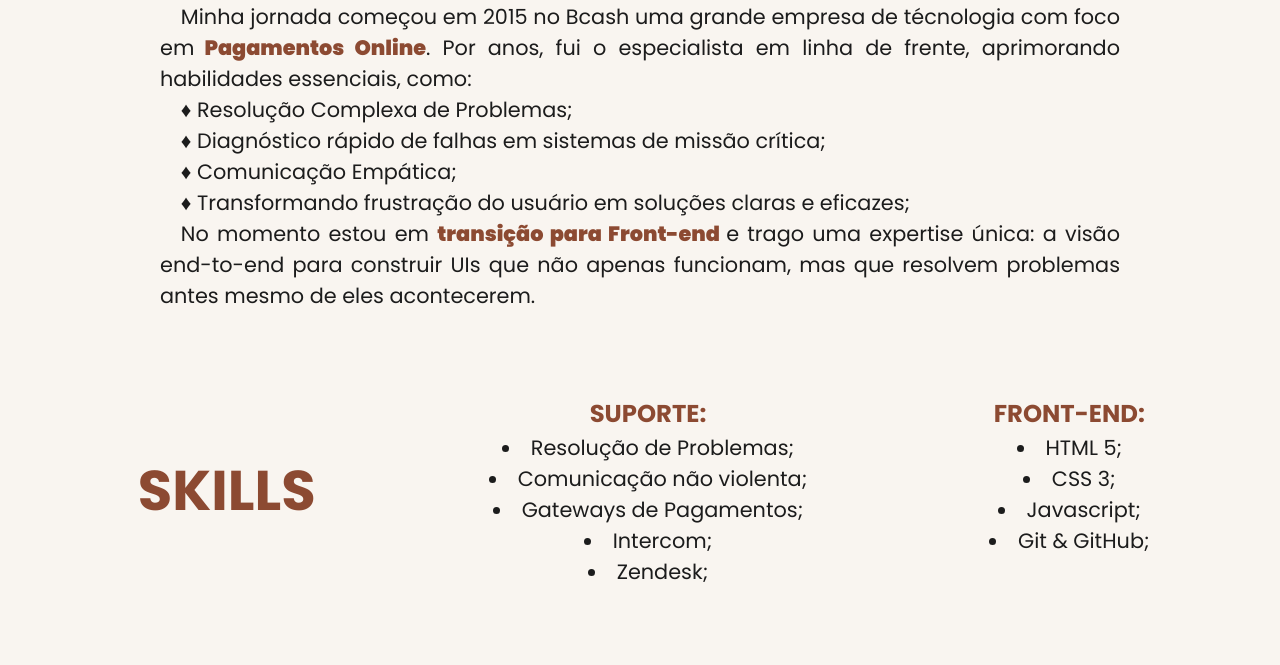
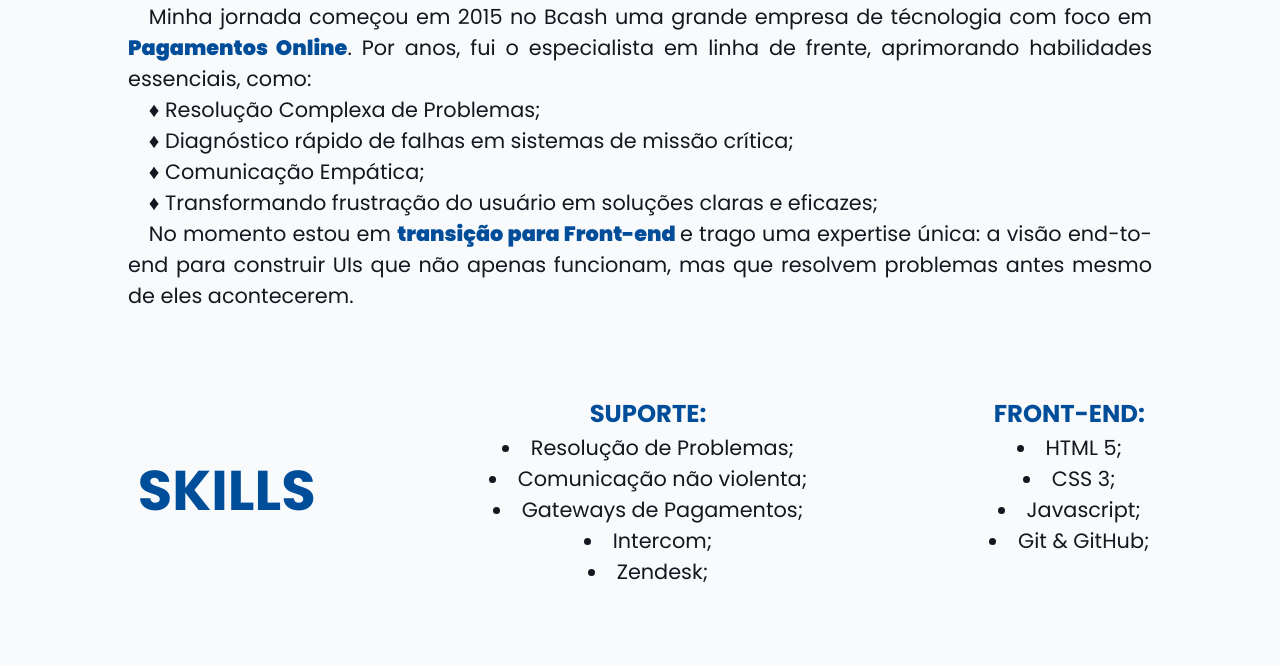
Before and after one commit to JanainaMmeira/Portifolio_Curriculo, a plain HTML site: page index.html in a window 1280 px wide. Shown: the part 561-1226 px from the top of the page. Drawn offline with Linux system fonts and the light colour scheme.

Commit message:
update dark mode

```diff
--- a/desktop.css
+++ b/desktop.css
@@ -22,16 +22,30 @@ ul, li {
 }
 
 
-:root {
+/*:root {
 --background-color: #F9F5F0;
 --title-color: #1c1c1c;
 --primary-color: #8C4A32;
 --second-color: #C69B7B;
 --cards-color: #E6CDB5;
 
+}*/
+
+:root {
+  /* Fundo e Foco Geral */
+  --background-color: #F9FAFC; /* Fundo muito claro, quase branco (Limpeza, Estabilidade) */
+  --title-color: #14171F; /* Preto profundo para títulos (Alta Legibilidade) */
+
+  /* Cores de Ação e Marca */
+  --primary-color: #004D99; /* Azul Cobalto Escuro (Confiança, Tecnologia) */
+  --second-color: #00A693; /* Verde Água Profundo (Segurança, Transação Concluída) */
+
+  /* Elementos de Conteúdo */
+  --cards-color: #FFFFFF; /* Branco puro para cartões/caixas (Foco no Conteúdo) */
 }
 
 /* Variáveis CSS para o modo escuro */
+/*
 .dark-mode {
     --background-color:  #1c1c1c;
     --title-color: #F9F5F0;
@@ -39,6 +53,19 @@ ul, li {
     --second-color: #e0c3ac;
     --cards-color: #c6c1bd;
 
+}*/
+
+.dark-mode {
+    /* Fundo e Foco Geral */
+  --background-color: #121212; /* Fundo Escuro/Preto (Visual Tecnológico, Conforto Visual) */
+  --title-color: #F1F1F1; /* Branco suave para títulos (Contraste) */
+
+  /* Cores de Ação e Marca (Mais Claras para Acessibilidade) */
+  --primary-color: #4D92F0; /* Azul Vivo (Confiança, Contraste no Dark Mode) */
+  --second-color: #3AD0B3; /* Verde Água Claro (Segurança, Acessibilidade) */
+
+  /* Elementos de Conteúdo */
+  --cards-color: #1C1C1C; /* Cinza escuro para cartões/caixas (Diferenciação sutil do fundo) */
 }
 
 
@@ -193,7 +220,7 @@ header {
         text-indent: 1.25rem;
 
     .me {
-        width: 75%;
+        width: 80%;
         margin: auto;
         text-indent: 1.7rem;
         text-align: justify;
--- a/main.css
+++ b/main.css
@@ -7,7 +7,7 @@
 }
 
   header {
-    flex-direction: column;
+    flex-direction: row;
     gap: .75rem;
     padding: 1rem 1rem 1.2rem;
 
@@ -122,8 +122,8 @@ article.contatos {
   .contatos {
 
     img.imgc {
-        width: 30px;
-        height: 30px;
+        width: 40px;
+        height: 40px;
         border-radius: 50%;
         gap: 2rem;
     }
```
